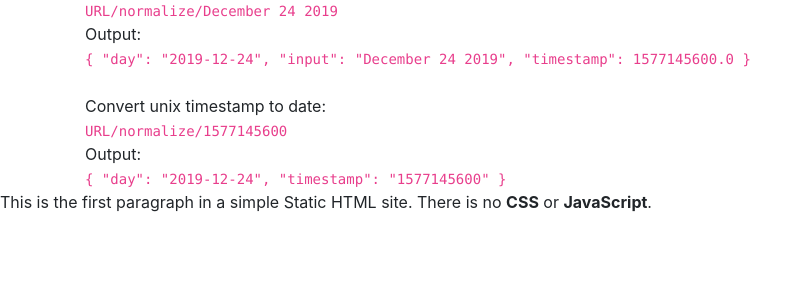
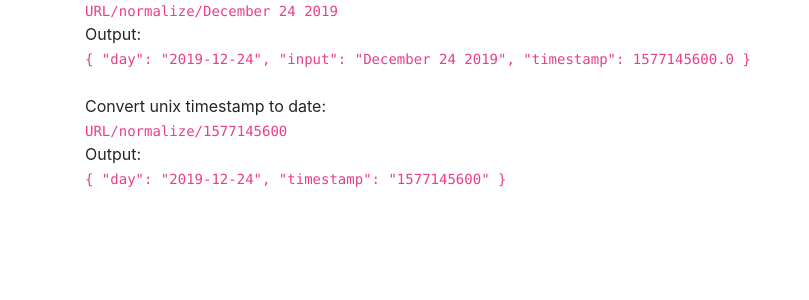
Before and after one commit to stefanfriese/timemachine, a Flask app: page /showhelp in a window 1280 px wide. Shown: the part 298-598 px from the top of the page, without its empty margins (0-809 px from the left). Run offline with Flask 2, Linux system fonts and the light colour scheme; some libraries are stand-ins or nearby versions.

Commit message:
fixed lint error

```diff
--- a/templates/index.html
+++ b/templates/index.html
@@ -51,6 +51,5 @@
             </code>
             <br>
         </div>
-        <p>This is the first paragraph in a simple Static HTML site. There is no <strong>CSS</strong> or <strong>JavaScript</strong>.</p>
     </body>
 </html>
```
Also changed, not shown: 1 other file.
